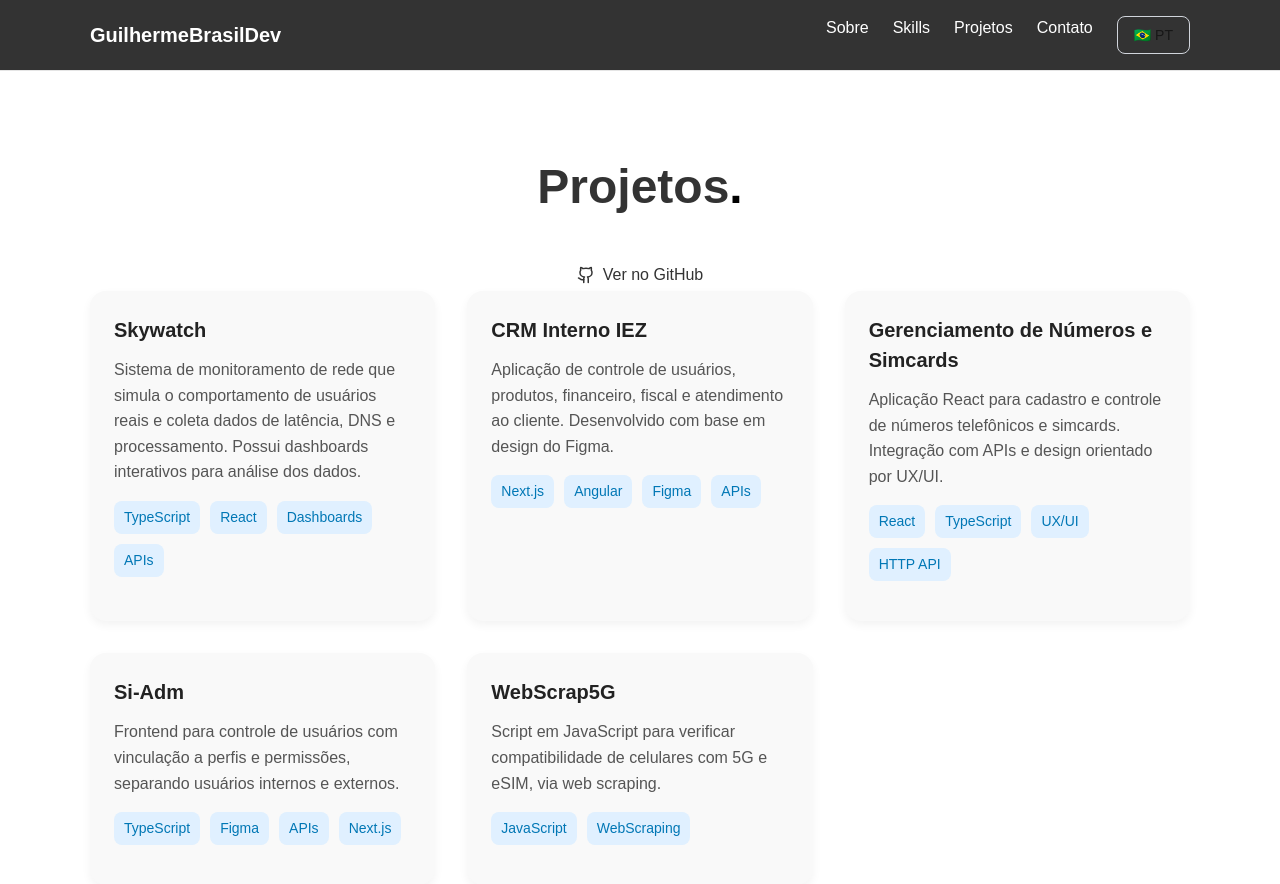
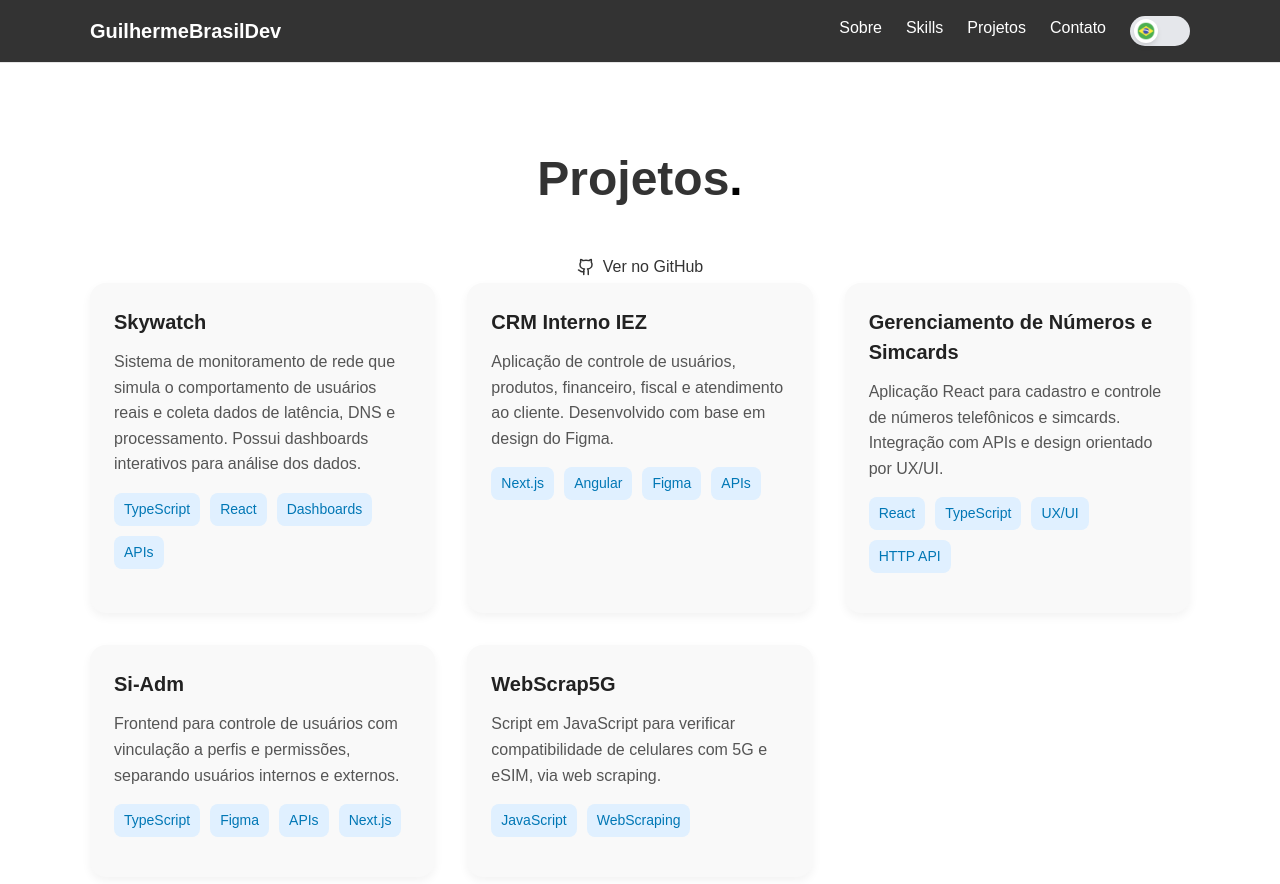
Before and after one commit to GuilhermeBatBrasil/portifolio-guilherme, a Next.js app: page /projects in a window 1280 px wide. Shown: the top 884 px of the page. Built offline with nearby package versions, Linux system fonts and the light colour scheme.

Commit message:
feat: tarducao de componetes

```diff
--- a/src/components/About/About.tsx
+++ b/src/components/About/About.tsx
@@ -1,28 +1,44 @@
+"use client";
 import styles from "./About.module.css";
+import { useLanguage } from "@/context/LanguageContext";
 
 export default function AboutSection() {
+  const { language } = useLanguage();
+
+  const texts = {
+    pt: {
+      title: "Sobre mim",
+      intro:
+        "Me chamo Guilherme. Trabalho como desenvolvedor front-end na IEZ Telecom / Grupo Greatek, focado no desenvolvimento de sistemas internos com tecnologias como TypeScript, Angular e Next.js.",
+      paragraph1:
+        "Atualmente estou cursando Análise e Desenvolvimento de Sistemas e uma pós-graduação em Engenharia de Software. Também estudo por conta própria e participo de cursos paralelos para continuar evoluindo.",
+      paragraph2:
+        "Tenho experiência com HTML, CSS, JavaScript, React, Angular, Next.js, Node.js, e integrações via API REST e gRPC. No dia a dia, também uso ferramentas como Figma, GitHub e bancos de dados SQL.",
+    },
+    en: {
+      title: "About Me",
+      intro:
+        "My name is Guilherme. I work as a front-end developer at IEZ Telecom / Grupo Greatek, focused on developing internal systems using technologies such as TypeScript, Angular, and Next.js.",
+      paragraph1:
+        "I'm currently pursuing a degree in Systems Analysis and Development and a postgraduate course in Software Engineering. I also study on my own and take additional courses to keep improving.",
+      paragraph2:
+        "I have experience with HTML, CSS, JavaScript, React, Angular, Next.js, Node.js, and API integrations using REST and gRPC. On a daily basis, I also use tools like Figma, GitHub, and SQL databases.",
+    },
+  };
+
+  const t = texts[language];
+
   return (
     <section className={styles.about} id="about">
       <div className={styles.container}>
         <h2 className={styles.title}>
-          Sobre mim<span className={styles.dot}>.</span>
+          {t.title}
+          <span className={styles.dot}>.</span>
         </h2>
-        <p className={styles.intro}>
-          Me chamo Guilherme. Trabalho como desenvolvedor front-end na IEZ
-          Telecom / Grupo Greatek, focado no desenvolvimento de sistemas
-          internos com tecnologias como TypeScript, Angular e Next.js.
-        </p>
+        <p className={styles.intro}>{t.intro}</p>
         <div className={styles.content}>
-          <p>
-            Atualmente estou cursando Análise e Desenvolvimento de Sistemas e
-            uma pós-graduação em Engenharia de Software. Também estudo por conta
-            própria e participo de cursos paralelos para continuar evoluindo.
-          </p>
-          <p>
-            Tenho experiência com HTML, CSS, JavaScript, React, Angular,
-            Next.js, Node.js, e integrações via API REST e gRPC. No dia a dia,
-            também uso ferramentas como Figma, GitHub e bancos de dados SQL.
-          </p>
+          <p>{t.paragraph1}</p>
+          <p>{t.paragraph2}</p>
         </div>
       </div>
     </section>
--- a/src/components/Contact/Contact.tsx
+++ b/src/components/Contact/Contact.tsx
@@ -1,31 +1,61 @@
 "use client";
-import styles from './Contact.module.css';
-import {
-  Linkedin,
-  Instagram
-} from 'lucide-react';
+import styles from "./Contact.module.css";
+import { Linkedin, Instagram } from "lucide-react";
+import { useLanguage } from "@/context/LanguageContext";
 
 export default function ContactSection() {
+  const { language } = useLanguage();
+
+  const texts = {
+    pt: {
+      title: "Contato",
+      subtitle: "Entre em contato comigo pelas redes sociais ou envie-me um e-mail.",
+      emailPrompt: "Ou me envie um e-mail:",
+    },
+    en: {
+      title: "Contact",
+      subtitle: "Get in touch with me through social media or send me an email.",
+      emailPrompt: "Or send me an email:",
+    },
+  };
+
+  const t = texts[language];
+
   return (
     <section className={styles.contact} id="contact">
       <div className={styles.container}>
-        <h2 className={styles.title}>Contato<span className={styles.dot}>.</span></h2>
-        <p className={styles.subtitle}>Entre em contato comigo pelas redes sociais ou envie-me um e-mail.</p>
+        <h2 className={styles.title}>
+          {t.title}
+          <span className={styles.dot}>.</span>
+        </h2>
+        <p className={styles.subtitle}>{t.subtitle}</p>
 
         <div className={styles.socials}>
-          <a href="https://www.linkedin.com/in/guilherme-brasil-47791216b/" target="_blank" rel="noopener noreferrer" className={styles.social}>
+          <a
+            href="https://www.linkedin.com/in/guilherme-brasil-47791216b/"
+            target="_blank"
+            rel="noopener noreferrer"
+            className={styles.social}
+          >
             <Linkedin className={styles.icon} />
             LinkedIn
           </a>
-          <a href="https://www.instagram.com/guibrasill_/" target="_blank" rel="noopener noreferrer" className={styles.social}>
+          <a
+            href="https://www.instagram.com/guibrasill_/"
+            target="_blank"
+            rel="noopener noreferrer"
+            className={styles.social}
+          >
             <Instagram className={styles.icon} />
             Instagram
           </a>
         </div>
 
         <div className={styles.links}>
-          <p>Or send me an email:</p>
-          <a href="mailto:guilhermebbrasill@gmail.com">guilhermebbrasill@gmail.com</a>
+          <p>{t.emailPrompt}</p>
+          <a href="mailto:guilhermebbrasill@gmail.com">
+            guilhermebbrasill@gmail.com
+          </a>
         </div>
       </div>
     </section>
--- a/src/components/LanguageSwitch/LanguageSwitch.tsx
+++ b/src/components/LanguageSwitch/LanguageSwitch.tsx
@@ -1,16 +1,24 @@
-"use client";
-
 import { useLanguage } from "@/context/LanguageContext";
+import BrazilFlag from "../../../public/flags/br.png";
+import UsaFlag from "../../../public/flags/us.png";
 
 export default function LanguageSwitch() {
   const { language, toggleLanguage } = useLanguage();
 
   return (
-    <button
+    <div
+      className="relative w-15 h-7.5 flex items-center bg-gray-200 rounded-full p-1 cursor-pointer"
       onClick={toggleLanguage}
-      className="px-4 py-2 border border-gray-300 rounded-lg text-sm hover:bg-gray-100 transition"
+      style={{ fontFamily: 'Segoe UI Emoji, Apple Color Emoji, Noto Color Emoji, sans-serif' }}
     >
-      {language === "pt" ? "🇧🇷 PT" : "🇺🇸 EN"}
-    </button>
+      <div
+        className={`w-6 h-6 rounded-full bg-white shadow-md transform transition-transform duration-300
+          ${language === "en" ? "translate-x-7.5" : "translate-x-0"}
+        `}
+      />
+      <div className={`absolute text-xs ${language === "pt" ? "left-1.5" : "right-1.5"}`}>
+        <img src={language === "pt" ? BrazilFlag.src : UsaFlag.src} alt="flag" className="w-5 h-5" />
+      </div>
+    </div>
   );
 }
--- a/src/components/Projects/Projects.tsx
+++ b/src/components/Projects/Projects.tsx
@@ -1,50 +1,97 @@
-import styles from './Projects.module.css';
-import { Github } from 'lucide-react';
+"use client";
+import styles from "./Projects.module.css";
+import { Github } from "lucide-react";
+import { useLanguage } from "@/context/LanguageContext";
 
-const projects = [
+const projects = {
+  pt: [
     {
-		title: 'Skywatch',
+      title: "Skywatch",
       description:
-			'Sistema de monitoramento de rede que simula o comportamento de usuários reais e coleta dados de latência, DNS e processamento. Possui dashboards interativos para análise dos dados.',
-		techs: ['TypeScript', 'React', 'Dashboards', 'APIs'],
-		github: 'https://github.com/GuilhermeBatBrasil',
+        "Sistema de monitoramento de rede que simula o comportamento de usuários reais e coleta dados de latência, DNS e processamento. Possui dashboards interativos para análise dos dados.",
+      techs: ["TypeScript", "React", "Dashboards", "APIs"],
     },
     {
-		title: 'CRM Interno IEZ',
+      title: "CRM Interno IEZ",
       description:
-			'Aplicação de controle de usuários, produtos, financeiro, fiscal e atendimento ao cliente. Desenvolvido com base em design do Figma.',
-		techs: ['Next.js', 'Angular', 'Figma', 'APIs'],
-		github: 'https://github.com/GuilhermeBatBrasil',
+        "Aplicação de controle de usuários, produtos, financeiro, fiscal e atendimento ao cliente. Desenvolvido com base em design do Figma.",
+      techs: ["Next.js", "Angular", "Figma", "APIs"],
     },
     {
-		title: 'Gerenciamento de Números e Simcards',
+      title: "Gerenciamento de Números e Simcards",
       description:
-			'Aplicação React para cadastro e controle de números telefônicos e simcards. Integração com APIs e design orientado por UX/UI.',
-		techs: ['React', 'TypeScript', 'UX/UI', 'HTTP API'],
-		github: 'https://github.com/GuilhermeBatBrasil',
+        "Aplicação React para cadastro e controle de números telefônicos e simcards. Integração com APIs e design orientado por UX/UI.",
+      techs: ["React", "TypeScript", "UX/UI", "HTTP API"],
     },
     {
-		title: 'Si-Adm',
+      title: "Si-Adm",
       description:
-			'Frontend para controle de usuários com vinculação a perfis e permissões, separando usuários internos e externos.',
-		techs: ['TypeScript', 'Figma', 'APIs', 'Next.js'],
-		github: 'https://github.com/GuilhermeBatBrasil',
+        "Frontend para controle de usuários com vinculação a perfis e permissões, separando usuários internos e externos.",
+      techs: ["TypeScript", "Figma", "APIs", "Next.js"],
     },
     {
-		title: 'WebScrap5G',
+      title: "WebScrap5G",
       description:
-			'Script em JavaScript para verificar compatibilidade de celulares com 5G e eSIM, via web scraping.',
-		techs: ['JavaScript', 'WebScraping'],
-		github: 'https://github.com/GuilhermeBatBrasil',
+        "Script em JavaScript para verificar compatibilidade de celulares com 5G e eSIM, via web scraping.",
+      techs: ["JavaScript", "WebScraping"],
     },
-];
+  ],
+  en: [
+    {
+      title: "Skywatch",
+      description:
+        "Network monitoring system that simulates real user behavior and collects latency, DNS, and processing data. Includes interactive dashboards for data analysis.",
+      techs: ["TypeScript", "React", "Dashboards", "APIs"],
+    },
+    {
+      title: "Internal CRM IEZ",
+      description:
+        "Application for managing users, products, finance, billing, and customer service. Developed based on Figma designs.",
+      techs: ["Next.js", "Angular", "Figma", "APIs"],
+    },
+    {
+      title: "Number and Simcard Management",
+      description:
+        "React application for registering and managing phone numbers and simcards. Integrated with APIs and designed with UX/UI principles.",
+      techs: ["React", "TypeScript", "UX/UI", "HTTP API"],
+    },
+    {
+      title: "Si-Adm",
+      description:
+        "Frontend to manage users with role-based permissions, separating internal and external users.",
+      techs: ["TypeScript", "Figma", "APIs", "Next.js"],
+    },
+    {
+      title: "WebScrap5G",
+      description:
+        "JavaScript script to check phone compatibility with 5G and eSIM using web scraping.",
+      techs: ["JavaScript", "WebScraping"],
+    },
+  ],
+};
 
 export default function ProjectsSection() {
+  const { language } = useLanguage();
+  const texts = {
+    pt: {
+      title: "Projetos",
+      github: "Ver no GitHub",
+    },
+    en: {
+      title: "Projects",
+      github: "View on GitHub",
+    },
+  };
+
+  const t = texts[language];
+  const projectList = projects[language];
+
   return (
     <section className={styles.projects} id="projects">
       <div className={styles.container}>
         <h2 className={styles.title}>
-					Projetos<span className={styles.dot}>.</span>
+          {t.title}
+          <span className={styles.dot}>.</span>
         </h2>
         <a
           href="https://github.com/GuilhermeBatBrasil"
@@ -53,10 +100,10 @@ export default function ProjectsSection() {
           className={styles.githubLink}
         >
           <Github className={styles.icon} />
-					Ver no GitHub
+          {t.github}
         </a>
         <div className={styles.grid}>
-					{projects.map((project, index) => (
+          {projectList.map((project, index) => (
             <div key={index} className={styles.card}>
               <h3 className={styles.projectTitle}>{project.title}</h3>
               <p className={styles.description}>{project.description}</p>
--- a/src/components/Skills/Skills.tsx
+++ b/src/components/Skills/Skills.tsx
@@ -1,48 +1,95 @@
+"use client";
 import styles from './Skills.module.css';
+import { useLanguage } from '@/context/LanguageContext';
 
-const skills = {
+type Language = 'pt' | 'en';
+
+type Skills = {
+  frontend: string[];
+  backend: string[];
+  database: string[];
+  tools: string[];
+  languages: {
+    pt: string[];
+    en: string[];
+  };
+};
+
+type SectionTitles = {
+  [key in Language]: {
+    title: string;
+    frontend: string;
+    backend: string;
+    database: string;
+    tools: string;
+    languages: string;
+  };
+};
+
+const skills: Skills = {
   frontend: ['HTML', 'CSS', 'JavaScript', 'TypeScript', 'React', 'Angular', 'Next.js'],
   backend: ['Python', 'Node.js', 'API REST', 'gRPC', 'NestJS', 'Envoy Proxy'],
   database: ['SQL', 'SAP'],
   tools: ['GitHub', 'Figma'],
-  languages: ['Inglês (Avançado)', 'Espanhol (Básico)'],
+  languages: {
+    pt: ['Inglês (Avançado)', 'Espanhol (Básico)'],
+    en: ['English (Advanced)', 'Spanish (Basic)'],
+  },
+};
+
+const sectionTitles: SectionTitles = {
+  pt: {
+    title: 'Skills',
+    frontend: 'Front-End',
+    backend: 'Back-End',
+    database: 'Banco de Dados',
+    tools: 'Ferramentas e UX/UI',
+    languages: 'Idiomas',
+  },
+  en: {
+    title: 'Skills',
+    frontend: 'Front-End',
+    backend: 'Back-End',
+    database: 'Database',
+    tools: 'Tools & UX/UI',
+    languages: 'Languages',
+  },
 };
 
 export default function SkillsSection() {
+  const { language } = useLanguage();
+
   return (
     <section className={styles.skills} id="skills">
       <div className={styles.container}>
-        <h2 className={styles.title}>Skills<span className={styles.dot}>.</span></h2>
+        <h2 className={styles.title}>
+          {sectionTitles[language].title}
+          <span className={styles.dot}>.</span>
+        </h2>
         <div className={styles.grid}>
-          {Object.entries(skills).map(([category, items]) => (
-            <div key={category} className={styles.card}>
-              <h3 className={styles.category}>{formatTitle(category)}</h3>
-              <ul className={styles.list}>
-                {items.map((skill, idx) => (
-                  <li key={idx} className={styles.skill}>{skill}</li>
-                ))}
-              </ul>
-            </div>
-          ))}
+          {Object.entries(skills).map(([category, items]) => {
+            // Corrigir tipagem para garantir acesso seguro
+            const isLanguages = category === 'languages';
+            const titleKey = category as keyof SectionTitles[typeof language];
+            const list = isLanguages
+              ? skills.languages[language]
+              : (items as string[]);
+
+            return (
+              <div key={category} className={styles.card}>
+                <h3 className={styles.category}>{sectionTitles[language][titleKey]}</h3>
+                <ul className={styles.list}>
+                  {list.map((skill, idx) => (
+                    <li key={idx} className={styles.skill}>
+                      {skill}
+                    </li>
+                  ))}
+                </ul>
+              </div>
+            );
+          })}
         </div>
       </div>
     </section>
   );
 }
-
-function formatTitle(key: string) {
-  switch (key) {
-    case 'frontend':
-      return 'Front-End';
-    case 'backend':
-      return 'Back-End';
-    case 'database':
-      return 'Banco de Dados';
-    case 'tools':
-      return 'Ferramentas e UX/UI';
-    case 'languages':
-      return 'Idiomas';
-    default:
-      return key;
-  }
-}
```
Also changed, not shown: public/flags/br.png (added), public/flags/us.png (added). Lines whose indentation alone changed are shown as unchanged.
